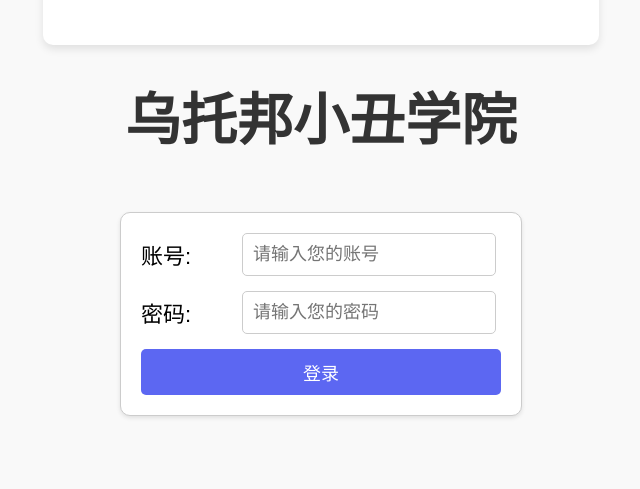
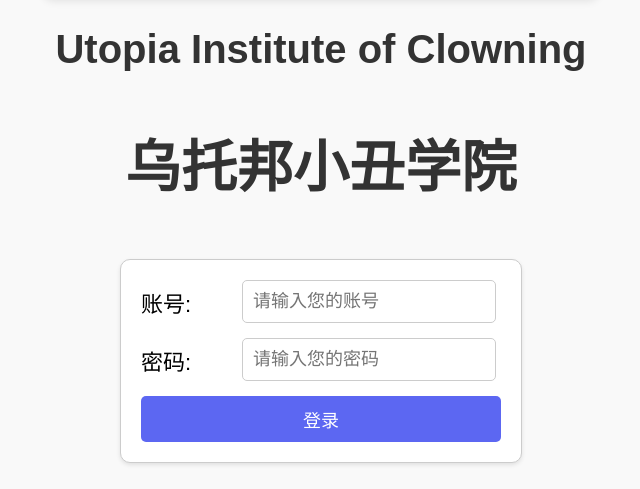
Before and after one commit to zlicdt/fake-UIC-website, a plain HTML site: page index.html in a window 1280 px wide. Shown: the part 311-800 px from the top of the page, without its empty margins (319-959 px from the left). Drawn offline with Linux system fonts and the light colour scheme.

Commit message:
二版：高级小丑

```diff
--- a/index.html
+++ b/index.html
@@ -4,6 +4,7 @@
     <meta charset="UTF-8">
     <meta http-equiv="X-UA-Compatible" content="IE=edge">
     <meta name="viewport" content="width=device-width, initial-scale=1.0">
+    <link rel="icon" type="image/png" href="./static/img/logo.png">
     <title>乌托邦小丑学院</title>
     <style>
         body {
@@ -104,7 +105,7 @@
         <img src="./static/img/logo.png" alt="Logo" class="logo">
         <span class="colored-text">UIC</span>
     </div>
-
+    <p style="text-align:center; font-size:40px; font-weight:bold;">Utopia Institute of Clowning</p>
     <p style="text-align:center; font-size:56px; font-weight:bold;">乌托邦小丑学院</p>
 
     <div class="login-box">
```
Also changed, not shown: 1 other file.
